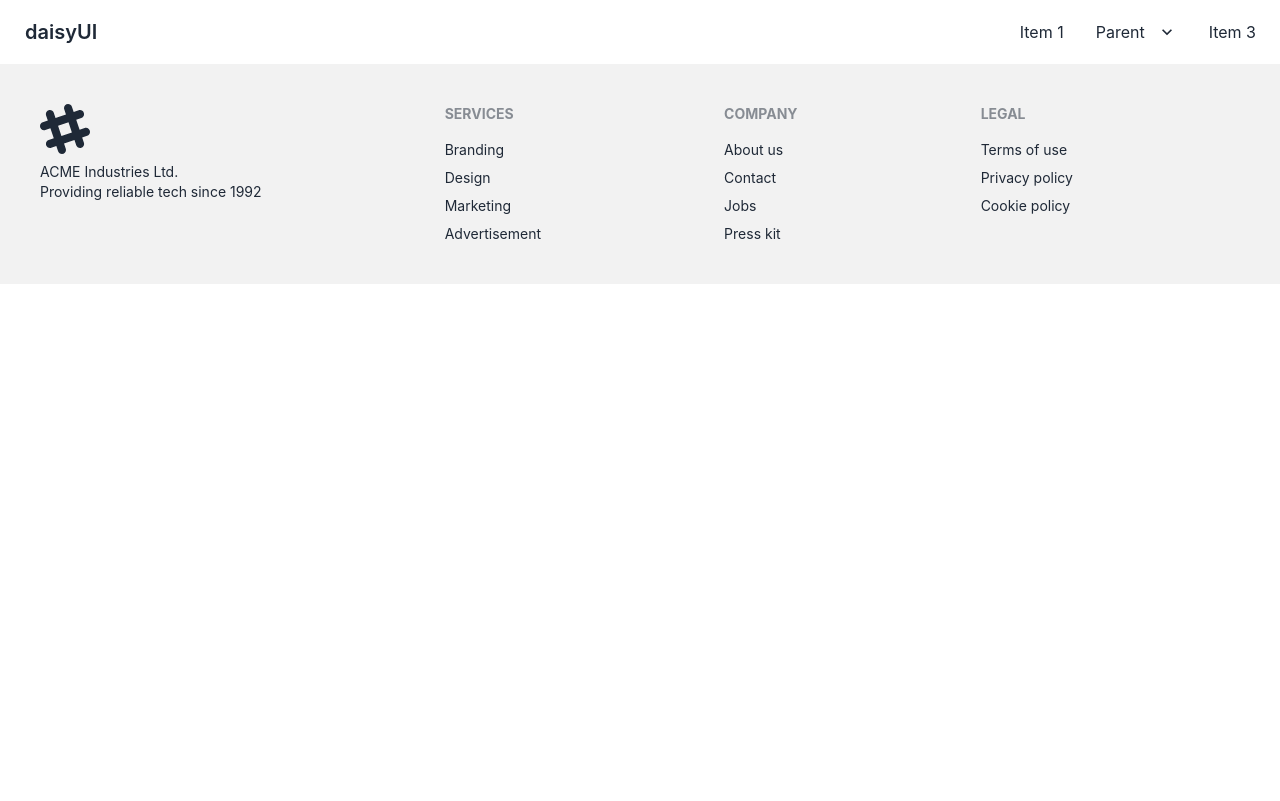
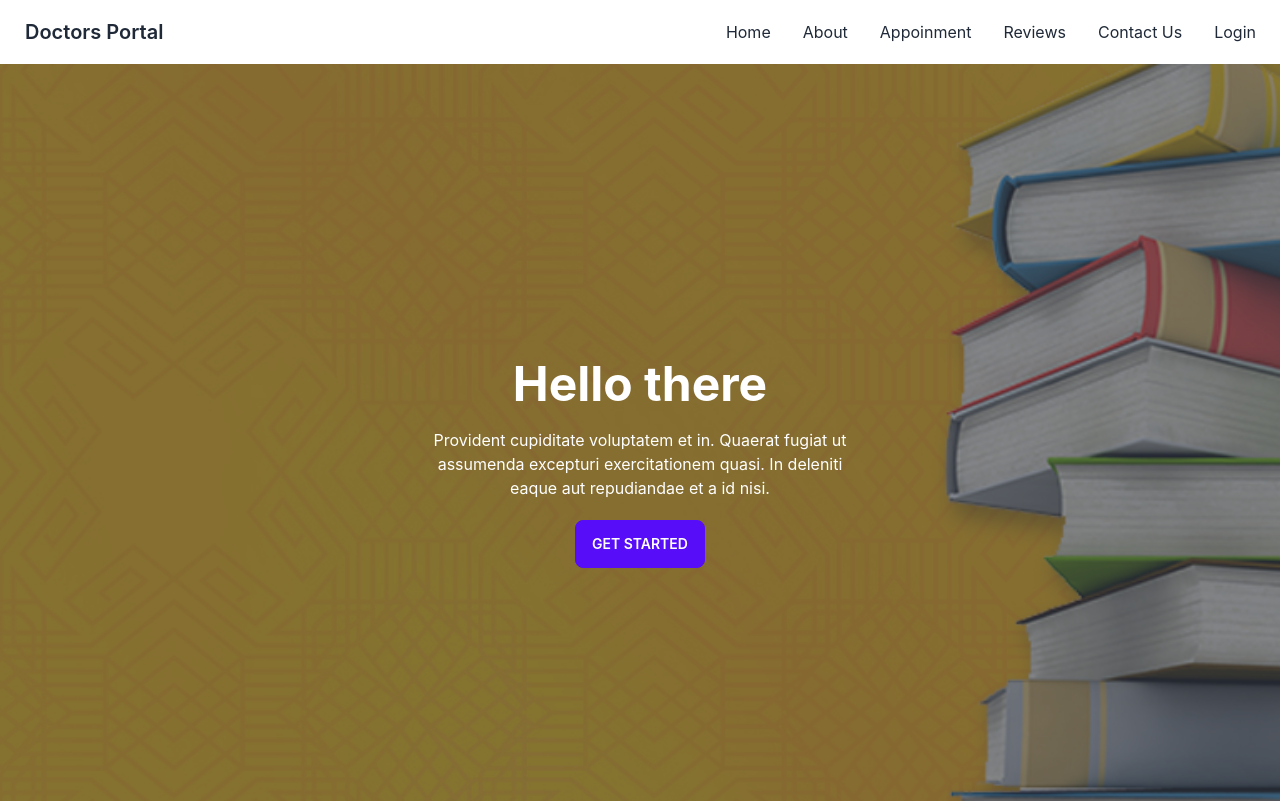
Before and after one commit to abdulmomin748/Olds-Books-Here, a React (Create React App) app: page / in a window 1280 px wide. Shown: the top 801 px of the page. Built offline with nearby package versions, Linux system fonts and the light colour scheme; no server answers.

Commit message:
banner added

```diff
--- a/src/Layout/Main.js
+++ b/src/Layout/Main.js
@@ -1,7 +1,7 @@
 import React from 'react';
-import Navbar from '../pages/shered/Navbar/Navbar';
 import { Outlet } from 'react-router-dom';
 import Footer from '../pages/shered/Footer/Footer';
+import Navbar from '../pages/shered/Navbar/Navbar';
 const Main = () => {
     return (
         <div>
--- a/src/Routes/Routes/Routes.js
+++ b/src/Routes/Routes/Routes.js
@@ -1,6 +1,7 @@
 import { createBrowserRouter } from "react-router-dom";
 import Main from "../../Layout/Main";
 import ErrorPage from "../../pages/ErrorPage/ErrorPage";
+import Home from "../../pages/Home/Home/Home";
 const router = createBrowserRouter([
     {
         path: '/',
@@ -8,7 +9,8 @@ const router = createBrowserRouter([
         errorElement: <ErrorPage />,
         children: [
             {
-
+                path: '/',
+                element: <Home />
             }
         ]
     }
--- /dev/null
+++ b/src/pages/Home/Banner/Banner.js
@@ -0,0 +1,20 @@
+import React from 'react';
+import bannerBg from '../../../assets/Home.Banner.BookSale.jpg'
+const Banner = () => {
+    return (
+        <>
+            <div className="hero min-h-screen" style={{ backgroundImage: `url(${bannerBg})`}}>
+                <div className="hero-overlay bg-opacity-60"></div>
+                <div className="hero-content text-center text-neutral-content">
+                    <div className="max-w-md">
+                    <h1 className="mb-5 text-5xl font-bold">Hello there</h1>
+                    <p className="mb-5">Provident cupiditate voluptatem et in. Quaerat fugiat ut assumenda excepturi exercitationem quasi. In deleniti eaque aut repudiandae et a id nisi.</p>
+                    <button className="btn btn-primary">Get Started</button>
+                    </div>
+                </div>
+            </div>
+        </>
+    );
+};
+
+export default Banner;
--- a/src/pages/Home/Home/Home.js
+++ b/src/pages/Home/Home/Home.js
@@ -1,9 +1,10 @@
 import React from 'react';
+import Banner from '../Banner/Banner';
 
 const Home = () => {
     return (
         <>
-
+            <Banner />
         </>
     );
 };
--- a/src/pages/shered/Navbar/Navbar.js
+++ b/src/pages/shered/Navbar/Navbar.js
@@ -1,30 +1,52 @@
-import React from 'react';
+import React, { useContext } from 'react';
+import { Link } from 'react-router-dom';
+import { AuthContext } from '../../../Context/AuthProvider/AuthProvider';
 
 const Navbar = () => {
+    const {user, logOut} = useContext(AuthContext)
+    const handleLogOut = () => {
+        logOut()
+        .then(() => {})
+        .catch(err => console.log(err))
+    }
+    const menuItems = <>
+        <li><Link to='/'>Home</Link></li>
+        <li><Link to='/about'>About</Link></li>
+        <li><Link to='/appoinment'>Appoinment</Link></li>
+        <li><Link to='/reviews'>Reviews</Link></li>
+        <li><Link to='/contactUs'>Contact Us</Link></li>
+        {user?.uid ? <>
+            <li><Link to='/dashboard'>Dashboard</Link></li>
+            <li><button onClick={handleLogOut}>Sign Out</button></li>
+        </>
+        :
+        <li><Link to='/login'>Login</Link></li>
+        }
+    </>
     return (
-        <>
-            <div className="navbar bg-base-100">
-                <div className="flex-1">
-                    <a className="btn btn-ghost normal-case text-xl">daisyUI</a>
+        <div>
+            <div className="navbar bg-base-100 justify-between">
+                <div className="navbar-start">
+                    <div className="dropdown">
+                        <label tabIndex={0} className="btn btn-ghost lg:hidden">
+                            <svg xmlns="http://www.w3.org/2000/svg" className="h-5 w-5" fill="none" viewBox="0 0 24 24" stroke="currentColor"><path strokeLinecap="round" strokeLinejoin="round" strokeWidth="2" d="M4 6h16M4 12h8m-8 6h16" /></svg>
+                        </label>
+                        <ul tabIndex={0} className="menu menu-compact dropdown-content mt-3 p-2 shadow bg-base-100 rounded-box w-52">
+                            {menuItems}
+                        </ul>
+                    </div>
+                    <Link to='/' className="btn btn-ghost normal-case text-xl">Doctors Portal</Link>
                 </div>
-                <div className="flex-none">
+                <div className="navbar-center hidden lg:flex">
                     <ul className="menu menu-horizontal p-0">
-                    <li><a>Item 1</a></li>
-                    <li tabIndex={0}>
-                        <a>
-                        Parent
-                        <svg className="fill-current" xmlns="http://www.w3.org/2000/svg" width="20" height="20" viewBox="0 0 24 24"><path d="M7.41,8.58L12,13.17L16.59,8.58L18,10L12,16L6,10L7.41,8.58Z"/></svg>
-                        </a>
-                        <ul className="p-2 bg-base-100">
-                        <li><a>Submenu 1</a></li>
-                        <li><a>Submenu 2</a></li>
-                        </ul>
-                    </li>
-                    <li><a>Item 3</a></li>
+                        {menuItems}
                     </ul>
                 </div>
+                <label htmlFor="dashboard-drawer" tabIndex={0} className="btn btn-ghost lg:hidden">
+                    <svg xmlns="http://www.w3.org/2000/svg" className="h-5 w-5" fill="none" viewBox="0 0 24 24" stroke="currentColor"><path strokeLinecap="round" strokeLinejoin="round" strokeWidth="2" d="M4 6h16M4 12h8m-8 6h16" /></svg>
+                </label>
             </div>
-        </>
+        </div>
     );
 };
 
```
Also changed, not shown: src/assets/Home.Banner.BookSale.jpg (added).
